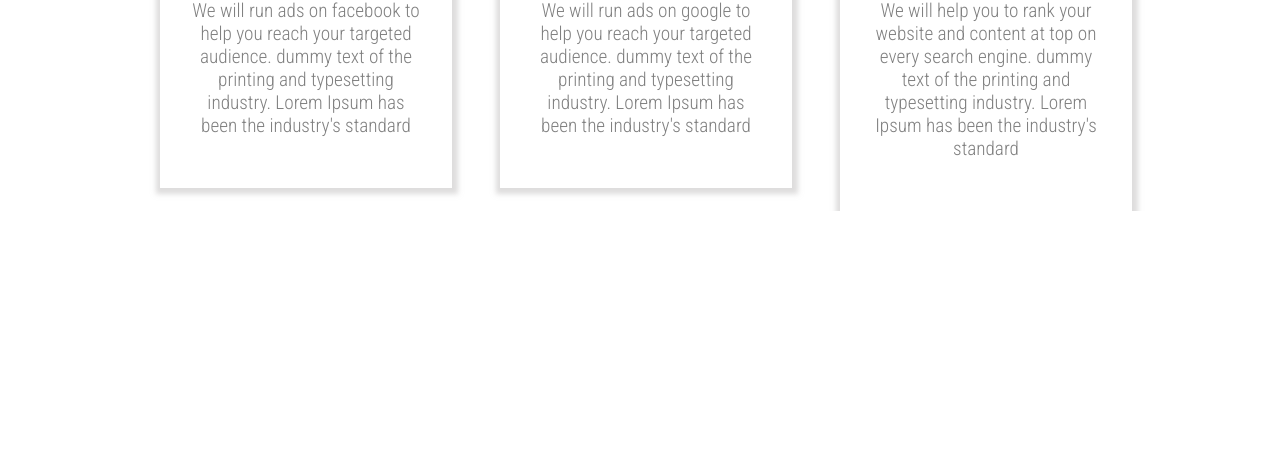
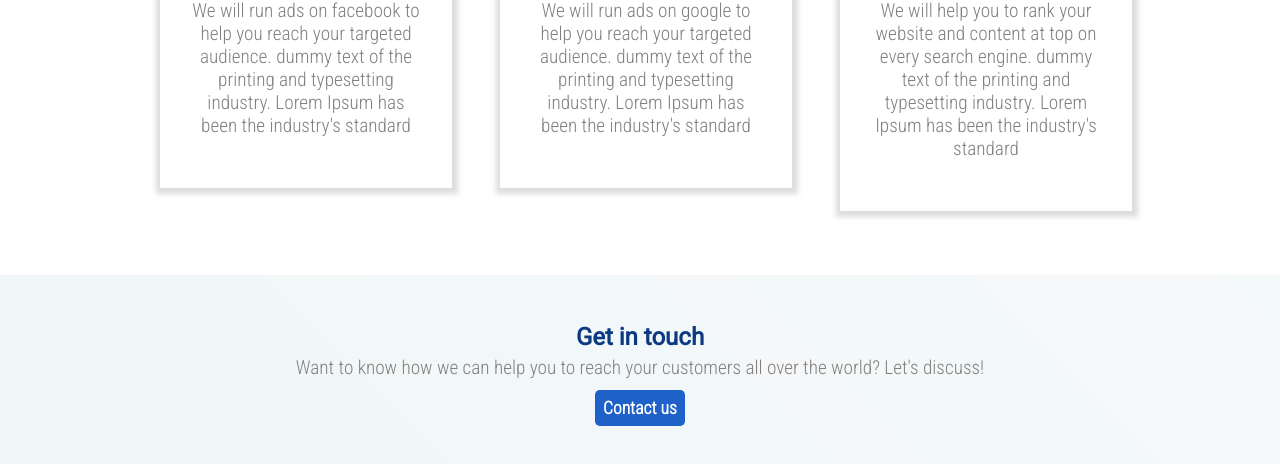
Before and after one commit to piyush-jaiswal-projects/digital-marketing-agency-website, a React app in the folder client/: page / in a window 1280 px wide. Shown: the part 1263-1727 px from the top of the page. Before the commit the page ends 1474 px from the top, so only its background shows below. Built offline with nearby package versions, Linux system fonts and the light colour scheme.

Commit message:
Contact section added

```diff
--- a/client/public/styles.css
+++ b/client/public/styles.css
@@ -237,3 +237,36 @@
     font-size: 1.2rem;
     text-align: center;
 }
+
+.contact-section{
+    background-image: url("./images/frontBG.jpg");
+    display: inline-block;
+    margin-top: 4rem;
+    width: 100%;
+}
+
+.contact-heading{
+    font-family: 'Roboto', sans-serif;
+    color: rgb(12, 58, 128);
+    margin: 0;
+    margin-top: 3rem;
+}
+
+.contact-para{
+    margin-top: 0;
+    padding: 2rem;
+    padding-top: 0.3rem;
+    font-family: 'Roboto Condensed', sans-serif;
+    color: grey;
+    font-size: 1.2rem;
+}
+
+.wrapper{
+    text-align: center;
+}
+
+.contact-button{
+    position: relative;
+    bottom: 2.5rem;
+    right: 0.5rem;
+}
--- /dev/null
+++ b/client/src/components/contact.jsx
@@ -0,0 +1,13 @@
+import React from "react";
+
+function contact(){
+    return(
+        <div class="contact-section wrapper">
+        <h2 class="contact-heading">Get in touch</h2>
+        <p class="contact-para">Want to know how we can help you to reach your customers all over the world? Let's discuss!</p>
+        <button class="nav-btn contact-button">Contact us</button>
+        </div>
+    );
+}
+
+export default contact;
--- a/client/src/index.js
+++ b/client/src/index.js
@@ -11,6 +11,7 @@
 import HomeLandingSection from "./components/homeLandingSection.jsx";
 import Testimonials from "./components/testimonials.jsx";
 import Service from "./components/services.jsx";
+import Contact from "./components/contact.jsx";
 
 const rootElement = document.getElementById("root");
 
@@ -23,6 +24,7 @@
           <HomeLandingSection />
           <Testimonials />
           <Service />
+          <Contact />
           </div>
         } />
       </Routes>
```
